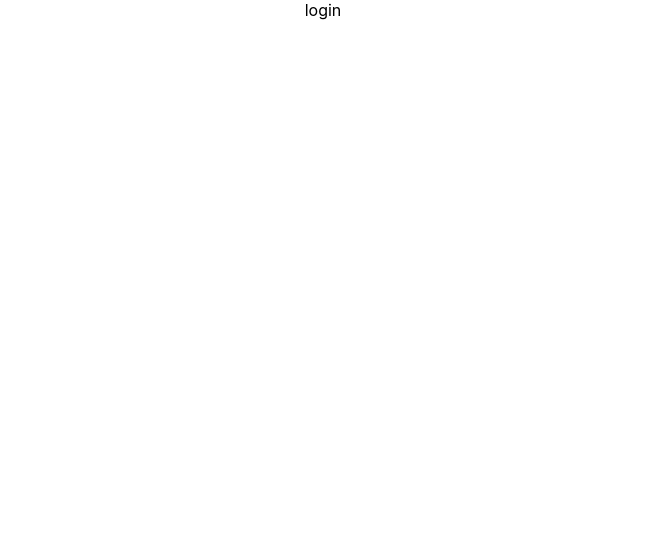
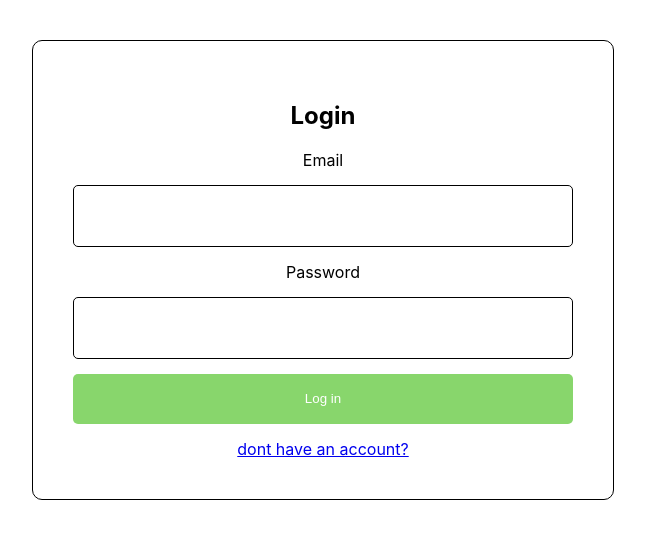
Before and after one commit to BoNdVlAd/first_proj_front, a React (Create React App) app: page /auth/login in a window 1280 px wide. Shown: the top 538 px of the page, without its empty margins (317-962 px from the left). Built offline with nearby package versions, Linux system fonts and the light colour scheme.

Commit message:
fix_post_body

```diff
--- a/package.json
+++ b/package.json
@@ -10,6 +10,7 @@
     "@types/node": "^16.18.105",
     "@types/react": "^18.3.4",
     "@types/react-dom": "^18.3.0",
+    "dotenv": "^16.4.5",
     "react": "^18.3.1",
     "react-dom": "^18.3.1",
     "react-router-dom": "^6.26.1",
--- /dev/null
+++ b/src/API/APIWrapper.ts
@@ -0,0 +1,75 @@
+const APIWrapper = () => {
+    const request = async (url: string, config: {}): Promise<any> => {
+        config = {...config, headers:{
+                'Accept': 'application/json',
+                'Content-Type': 'application/json',
+                "Access-Control-Allow-Origin": "http://first_proj.test/api/",
+                "Origin": "http://first_proj.test/api/"
+            },
+        }
+        url = process.env.REACT_APP_BACKEND_URL + url;
+
+        if (localStorage.getItem('token')) {
+            config = {...config, headers: {
+                    'Accept': 'application/json',
+                    'Content-Type': 'application/json',
+                    'Authorization': `Bearer ${localStorage.getItem('token')}`,
+                    "Access-Control-Allow-Origin": "http://first_proj.test/api/",
+                    "Origin": "http://first_proj.test/api/",
+                }}
+        }
+        const request = new Request(url, config);
+
+        const response = await fetch(request);
+        const data = await response.json()
+
+        if (typeof data?.access_token == 'string' && data?.access_token.length > 0) {
+            localStorage.setItem('token', data.access_token)
+        }
+
+        return {data: data, status: response.status}
+    };
+
+    const get = async (url: string, config?: {}): Promise<any> => {
+        const init = {
+            method: "GET",
+            ...config
+        }
+
+        return await request(url, init);
+    };
+
+    const post = async (url: string, body: {}, config?: {}) => {
+        const init = {
+            method: "POST",
+            body: JSON.stringify(body),
+            ...config
+        }
+
+        return request(url, init);
+    }
+
+    const patch = async (url: string, body: {}, config?: {}) => {
+        const init = {
+            method: "PATCH",
+            body: body,
+            ...config
+        }
+
+        return request(url, init);
+    }
+
+    const remove = async (url: string, body: {}, config?: {}) => {
+        const init = {
+            method: "DELETE",
+            body: body,
+            ...config
+        }
+
+        return request(url, init);
+    }
+
+    return { get, post, patch, remove };
+};
+
+export default APIWrapper;
--- /dev/null
+++ b/src/components/FormLogin.tsx
@@ -0,0 +1,86 @@
+import React, { useState } from 'react';
+import { styled } from 'styled-components';
+import {Link} from "react-router-dom";
+
+const FormContainer = styled.form`
+    max-width: 500px;
+    margin: 40px auto;
+    padding: 40px;
+    border: 1px solid #000;
+    border-radius: 10px;
+
+`;
+
+const FormHeader = styled.h2`
+`;
+
+const FormBody = styled.div`
+    display: flex;
+    gap: 15px;
+    flex-direction: column;
+    justify-content: center;
+    margin-top: 20px;
+`;
+
+const FormLabel = styled.label`
+`;
+
+
+const FormInput = styled.input`
+    height: 40px;
+    padding: 10px;
+    border: 1px solid #000;
+    border-radius: 5px;
+    font-size: 20px;
+`;
+
+const FormButton = styled.button`
+    width: 100%;
+    height: 50px;
+    padding: 10px;
+    background: #88D66C;
+    border: none;
+    border-radius: 5px;
+    color: #fff;
+    cursor: pointer;
+`;
+
+interface LoginFormProps {
+    onSubmit: (useremail: string, password: string, ) => void;
+}
+
+const LoginForm: React.FC<LoginFormProps> = ({ onSubmit }) => {
+    const [useremail, setUseremail] = useState('');
+    const [password, setPassword] = useState('');
+
+    const handleSubmit = (event: React.FormEvent<HTMLFormElement>) => {
+        event.preventDefault();
+        onSubmit(useremail, password);
+    };
+
+    return (
+        <FormContainer onSubmit={handleSubmit}>
+            <FormHeader>Login</FormHeader>
+            <FormBody>
+                <FormLabel>Email</FormLabel>
+                <FormInput
+                    type="text"
+                    value={useremail}
+                    onChange={(event) => setUseremail(event.target.value)}
+                />
+                <FormLabel>Password</FormLabel>
+                <FormInput
+                    type="password"
+                    value={password}
+                    onChange={(event) => setPassword(event.target.value)}
+                />
+                <FormButton type="submit">Log in</FormButton>
+                <Link to="/auth\registration">dont have an account?</Link>
+            </FormBody>
+        </FormContainer>
+    );
+};
+
+
+
+export default LoginForm;
--- a/src/components/Form.tsx
+++ b/src/components/FormRegister.tsx
@@ -1,5 +1,6 @@
 import React, { useState } from 'react';
 import { styled } from 'styled-components';
+import {Link} from "react-router-dom";
 
 const FormContainer = styled.form`
     max-width: 500px;
@@ -44,11 +45,27 @@ const FormButton = styled.button`
     cursor: pointer;
 `;
 
-interface LoginFormProps {
+const TextLink = styled.p`
+    margin-top: 20px;
+    text-align: center;
+    font-size: 16px;
+
+    a {
+        color: #88D66C;
+        text-decoration: none;
+        font-weight: bold;
+
+        &:hover {
+            text-decoration: underline;
+        }
+    }
+`;
+
+interface RegisterFormProps {
     onSubmit: (username: string, useremail: string, password: string, ) => void;
 }
 
-const LoginForm: React.FC<LoginFormProps> = ({ onSubmit }) => {
+const RegisterForm: React.FC<RegisterFormProps> = ({ onSubmit }) => {
     const [username, setUsername] = useState('');
     const [useremail, setUseremail] = useState('');
     const [password, setPassword] = useState('');
@@ -80,7 +97,8 @@ const LoginForm: React.FC<LoginFormProps> = ({ onSubmit }) => {
                     value={password}
                     onChange={(event) => setPassword(event.target.value)}
                 />
-                <FormButton type="submit">Log in</FormButton>
+                <FormButton type="submit">Register</FormButton>
+                <Link to="/auth\login">already have an account?</Link>
             </FormBody>
         </FormContainer>
     );
@@ -88,4 +106,4 @@ const LoginForm: React.FC<LoginFormProps> = ({ onSubmit }) => {
 
 
 
-export default LoginForm;
+export default RegisterForm;
--- /dev/null
+++ b/src/components/Header.tsx
@@ -0,0 +1,25 @@
+import React from 'react';
+import {styled} from "styled-components";
+import Search from "./Search";
+
+const HeaderWrapper = styled.div`
+    width: 100%;
+    height: 4rem;
+    position: fixed;
+    background: #224870;
+    display: flex;
+    justify-content: end;
+    align-items: center;
+`
+
+const Header = () => {
+
+
+    return (
+        <>
+            <HeaderWrapper><Search/></HeaderWrapper>
+        </>
+    );
+};
+
+export default Header;
--- /dev/null
+++ b/src/components/ItemsWrapper.tsx
@@ -0,0 +1,24 @@
+import React from 'react';
+import {styled} from "styled-components";
+
+const Wrapper = styled.div`
+    display: flex;
+    width: 100%;
+    height: 500px;
+    background-color: bisque;
+    flex-direction: column;
+
+`
+
+
+const ItemsWrapper = ({children}: any) => {
+
+
+    return (
+        <>
+            <Wrapper>{children}</Wrapper>
+        </>
+    );
+};
+
+export default ItemsWrapper;
--- /dev/null
+++ b/src/components/Search.tsx
@@ -0,0 +1,25 @@
+import React from 'react';
+import {styled} from "styled-components";
+
+const Search = () => {
+
+
+    return (
+        <>
+        <SearchInput/>
+        </>
+    );
+};
+
+export default Search;
+
+const SearchInput = styled.input`
+    width: 150px;
+    height: 30px;
+    border-radius: 20px;
+    margin-right: 300px;
+    border: none;
+    outline: none;
+    padding: 0 10px;
+    font-size: 14px;
+`
--- a/src/index.tsx
+++ b/src/index.tsx
@@ -8,6 +8,7 @@ import NotFound from "./pages/NotFound";
 import RegistrationPage from "./pages/RegistrationPage";
 import LoginPage from "./pages/LoginPage";
 import { RouterProvider, createBrowserRouter } from 'react-router-dom';
+import MenuPage from "./pages/MenuPage";
 
 const root = ReactDOM.createRoot(
   document.getElementById('root') as HTMLElement
@@ -31,6 +32,10 @@ const router = createBrowserRouter([
                 path: "auth/registration",
                 element: <RegistrationPage />,
             },
+            {
+                path: "menu",
+                element: <MenuPage />,
+            },
         ],
     },
 ]);
--- a/src/pages/HomePage.tsx
+++ b/src/pages/HomePage.tsx
@@ -2,7 +2,6 @@ import React from 'react';
 
 
 const HomePage = () => {
-
 
     return (
         <>
--- a/src/pages/LoginPage.tsx
+++ b/src/pages/LoginPage.tsx
@@ -1,15 +1,28 @@
 import React from 'react';
-import Form from "../components/Form";
+import APIWrapper from "../API/APIWrapper";
+import LoginForm from "../components/FormLogin";
+import { useNavigate } from "react-router-dom";
 
-const HomePage = () => {
+const LoginPage = () => {
+    const api = APIWrapper();
+    const navigate = useNavigate();
 
-
+    const handleSubmit = async (useremail: string, password: string) => {
+        // const body = {
+        //     email: useremail,
+        //     password
+        // }
+        // const response = await api.post('http://first_proj.test/api/auth/login', body);
+        // console.log(response);
+        //
+        // navigate('/menu');
+    }
 
     return (
         <>
-            login
+            <LoginForm onSubmit={handleSubmit}/>
         </>
     );
 };
 
-export default HomePage;
+export default LoginPage;
--- /dev/null
+++ b/src/pages/MenuPage.tsx
@@ -0,0 +1,68 @@
+import React from 'react';
+import Header from "../components/Header";
+import ItemsWrapper from "../components/ItemsWrapper";
+import APIWrapper from "../API/APIWrapper";
+
+interface RecipeItem {
+    id: number;
+    qty: number;
+}
+
+interface Dish {
+    id: number;
+    title: string;
+    description: string;
+    price: number;
+    recipe: RecipeItem[];
+    created_at: string;
+    updated_at: string;
+    order_id: number;
+}
+
+interface Pagination {
+    total: number;
+    perPage: number;
+    currentPage: number;
+    lastPage: number;
+    from: number;
+    to: number;
+}
+
+const MenuPage = () => {
+    const api = APIWrapper()
+
+    const [dishes, setDishes] = React.useState<Dish[]>([])
+    const [pagination, setPagination] = React.useState<Pagination[]>([])
+
+    const fetchDishes = async () => {
+        try {
+            const data = await api.get('dishes')
+            setDishes(data.data.data);
+            setPagination(data.data.pagination)
+        } catch (e) {
+            console.log("Error: ", e)
+        }
+    }
+
+
+    React.useEffect(() => {
+        fetchDishes();
+
+    }, []);
+
+    console.log(dishes);
+    console.log(pagination);
+
+    return (
+        <>
+            <Header/>
+            <ItemsWrapper>
+                {dishes.map((dish) => (
+                    <p key={dish.title}>{dish.title}</p>
+                ))}
+            </ItemsWrapper>
+        </>
+    );
+};
+
+export default MenuPage;
--- a/src/pages/RegistrationPage.tsx
+++ b/src/pages/RegistrationPage.tsx
@@ -1,28 +1,30 @@
 import React from 'react';
-import Form from "../components/Form";
+import APIWrapper from "../API/APIWrapper";
+import FormRegister from "../components/FormRegister";
+import {useNavigate} from "react-router-dom";
 
-const RegistrationPage = () => {
+const RegistrationPage: React.FC = () => {
+    const api = APIWrapper();
+    const navigate = useNavigate();
 
     const handleSubmit = async (username: string, useremail: string, password: string) => {
-        const response = await fetch('http://first_proj.test/api/users', {
-            method: 'POST',
-            headers: {
-                'Content-Type': 'application/json',
-            },
-            body: JSON.stringify({ name : username, email : useremail, password: password }),
-        });
-        if (response.ok) {
-            const data = await response.json();
-            console.log('Register successful:', data);
-        } else {
-            console.error('Register failed');
+        try {
+            const body = {
+                name: username,
+                email: useremail,
+                password
+            };
+            const response = await api.post('users', body);
+            console.log(response);
+            navigate('/menu');
+        } catch (e) {
+            console.log("Error: ", e)
         }
     }
 
     return (
         <>
-            <Form onSubmit={handleSubmit}/>
-
+            <FormRegister onSubmit={handleSubmit}/>
         </>
     );
 };
```
Also changed, not shown: 2 other files (tests, documents, lock files or other folders).
